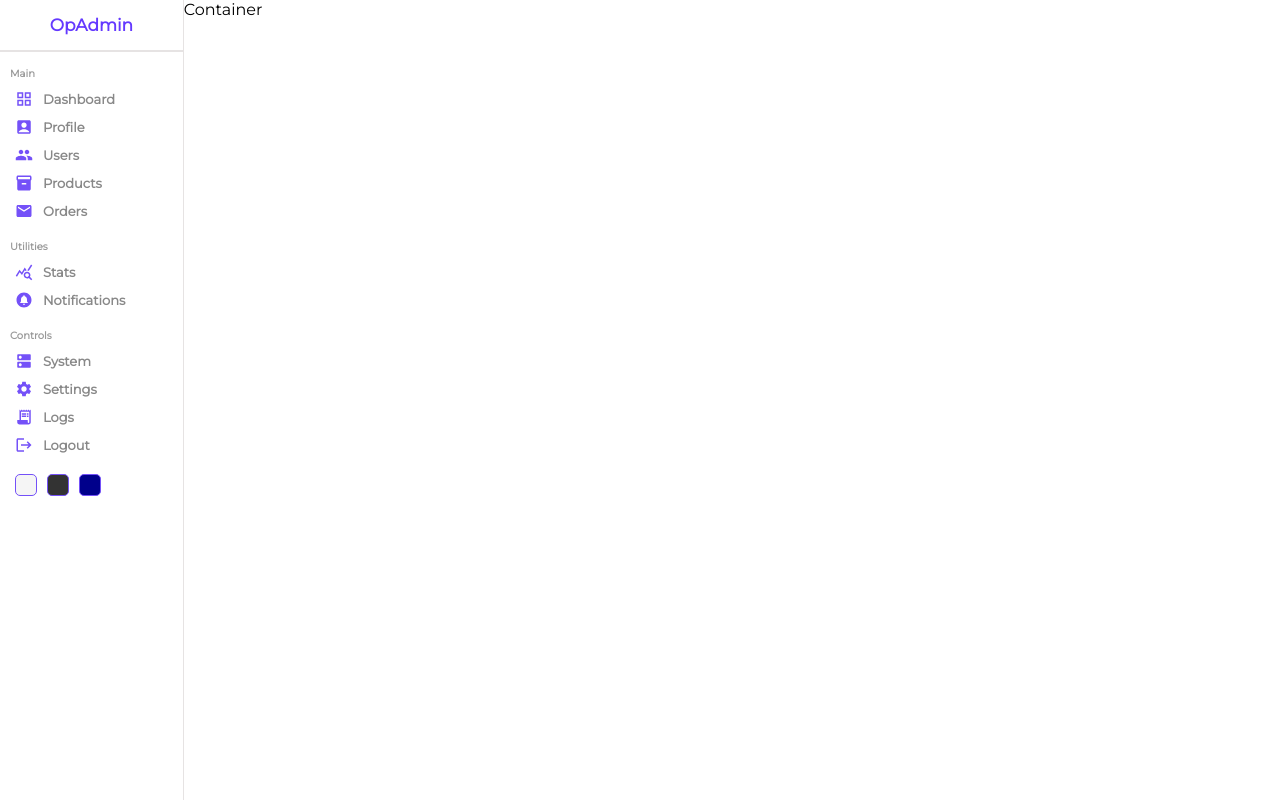
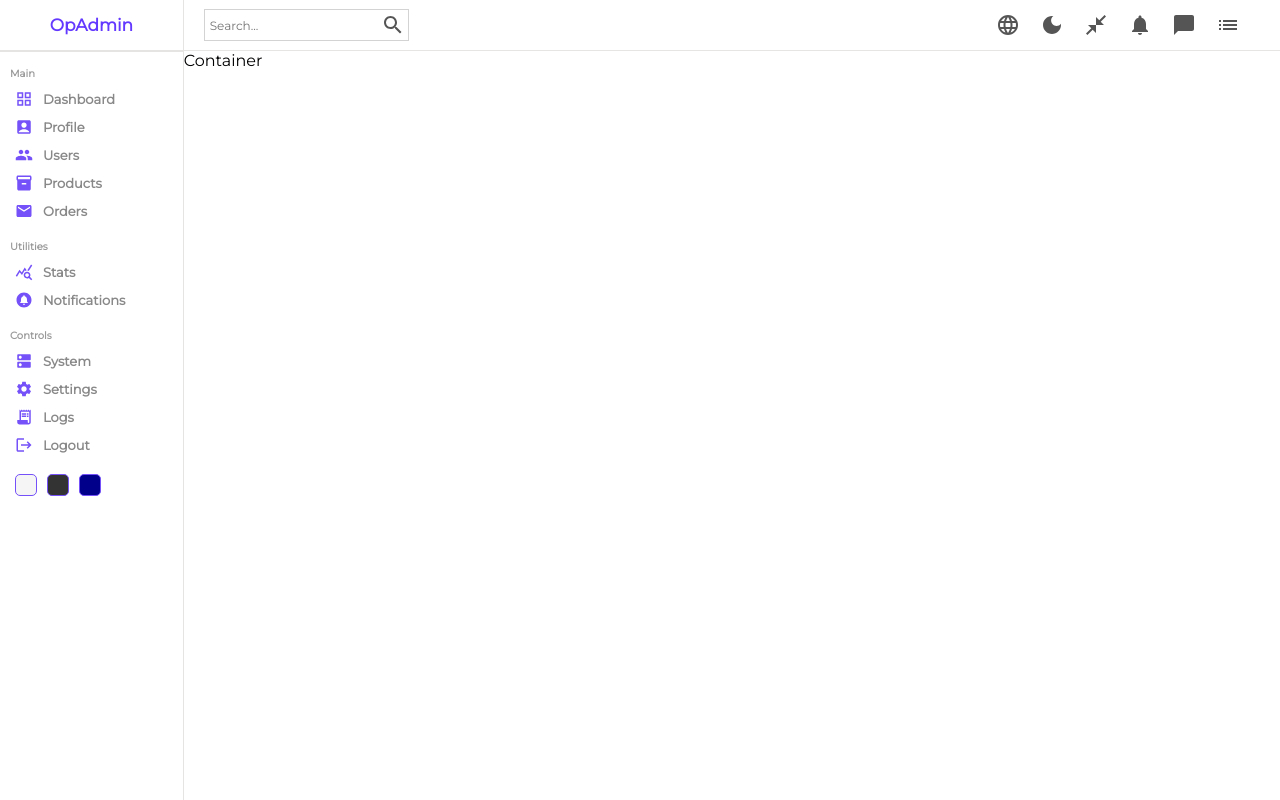
Before and after one commit to dhirendralive9/react-admin-dashboard, a React (Create React App) app: page / in a window 1280 px wide. Built offline with nearby package versions, Linux system fonts and the light colour scheme.

Commit message:
added and srarted with navbar.

```diff
--- a/src/components/navbar/Navbar.jsx
+++ b/src/components/navbar/Navbar.jsx
@@ -1,8 +1,43 @@
 import './navbar.scss';
+import SearchIcon from '@mui/icons-material/Search';
+import LanguageIcon from '@mui/icons-material/Language';
+import DarkModeIcon from '@mui/icons-material/DarkMode';
+import CloseFullscreenIcon from '@mui/icons-material/CloseFullscreen';
+import NotificationsIcon from '@mui/icons-material/Notifications';
+import ChatBubbleIcon from '@mui/icons-material/ChatBubble';
+import ListIcon from '@mui/icons-material/List';
 
 function Navbar() {
   return (
-    <div className='navbar'>Navbar</div>
+    <div className='navbar'>
+      <div className="wrapper">
+        <div className="search">
+          <input type="text" placeholder='Search...'/>
+          <SearchIcon/>
+        </div>
+        <div className="items">
+          <div className="item">
+          <LanguageIcon />
+          </div>
+          <div className="item">
+          <DarkModeIcon />
+          </div>
+          <div className="item">
+          <CloseFullscreenIcon />
+          </div>
+          <div className="item">
+          <NotificationsIcon />
+          </div>
+          <div className="item">
+          <ChatBubbleIcon />
+          </div>
+          <div className="item">
+          <ListIcon />
+          </div>
+
+        </div>
+      </div>
+    </div>
   )
 }
 
--- a/src/components/navbar/navbar.scss
+++ b/src/components/navbar/navbar.scss
@@ -0,0 +1,71 @@
+.navbar {
+    height: 50px;
+    border-bottom: 0.5px solid rgb(231, 228, 228);
+    display: flex;
+    align-items: center;
+    font-size: 14px;
+    color: #555;
+
+    .wrapper {
+      width: 100%;
+      padding: 20px;
+      display: flex;
+      align-items: center;
+      justify-content: space-between;
+
+      .search {
+        display: flex;
+        align-items: center;
+        border: 0.5px solid lightgray;
+        padding: 3px;
+
+        input {
+          border: none;
+          outline: none;
+          background: transparent;
+
+          &::placeholder {
+            font-size: 12px;
+          }
+        }
+      }
+
+      .items {
+        display: flex;
+        align-items: center;
+
+        .item {
+          display: flex;
+          align-items: center;
+          margin-right: 20px;
+          position: relative;
+
+          .icon {
+            font-size: 20px;
+          }
+
+          .avatar {
+            width: 30px;
+            height: 30px;
+            border-radius: 50%;
+          }
+
+          .counter {
+            width: 15px;
+            height: 15px;
+            background-color: red;
+            border-radius: 50%;
+            color: white;
+            display: flex;
+            align-items: center;
+            justify-content: center;
+            font-size: 10px;
+            font-weight: bold;
+            position: absolute;
+            top: -5px;
+            right: -5px;
+          }
+        }
+      }
+    }
+  }
--- a/src/pages/home/Home.jsx
+++ b/src/pages/home/Home.jsx
@@ -1,4 +1,5 @@
 import React from 'react';
+import Navbar from '../../components/navbar/Navbar';
 import { Sidebar } from '../../components/sidebar/Sidebar';
 import './home.scss';
 
@@ -7,6 +8,7 @@
     <div className='home'>
     <Sidebar/>
     <div className="homeContainer">
+      <Navbar/>
       Container
     </div>
     </div>
```
